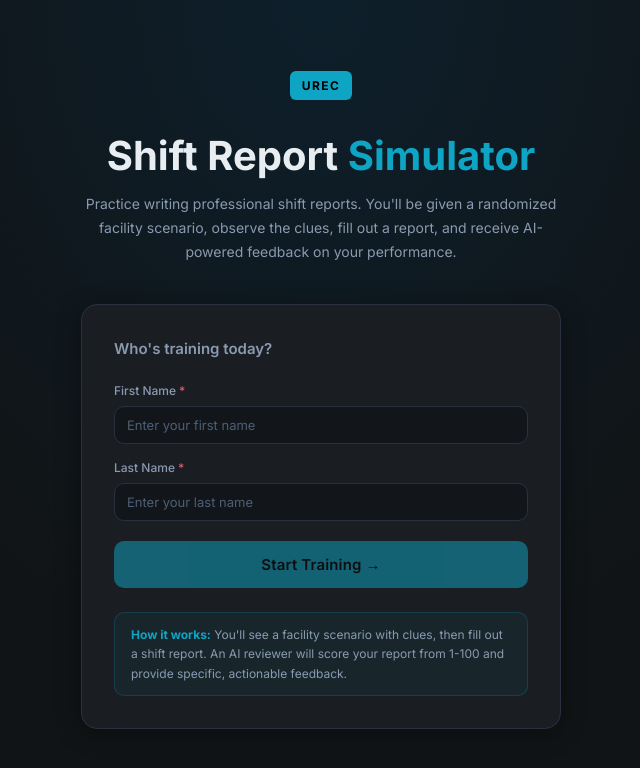
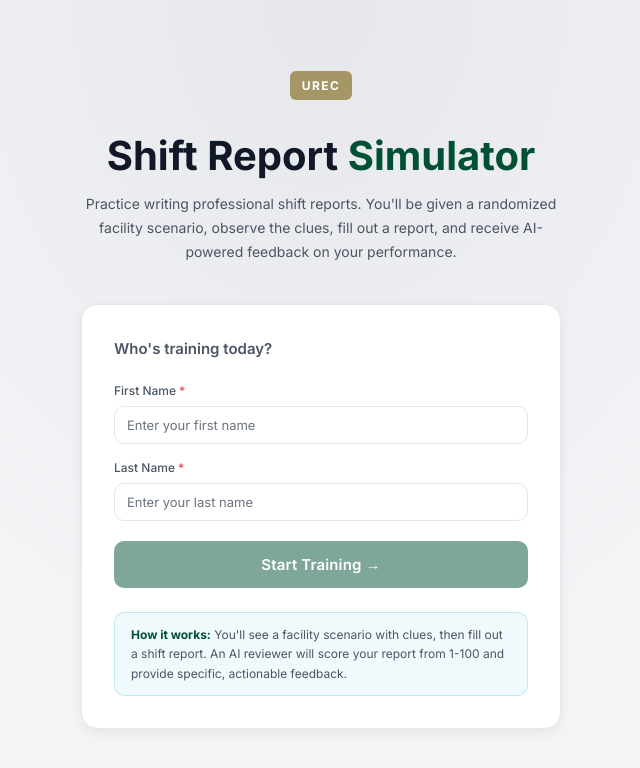
Before and after one commit to Amirtheshwaran/urec-shift-report-simulator, a React (Vite) app: page / in a window 1280 px wide. Shown: the top 768 px of the page, without its empty margins (319-959 px from the left). Built offline with nearby package versions, Linux system fonts and the light colour scheme.

Commit message:
Update theme to UNCC brand colors

```diff
--- a/src/index.css
+++ b/src/index.css
@@ -17,7 +17,7 @@
 
   font: 18px/145% var(--sans);
   letter-spacing: 0.18px;
-  color-scheme: light dark;
+  color-scheme: light;
   color: var(--text);
   background: var(--bg);
   font-synthesis: none;
@@ -30,25 +30,6 @@
   }
 }
 
-@media (prefers-color-scheme: dark) {
-  :root {
-    --text: #9ca3af;
-    --text-h: #f3f4f6;
-    --bg: #16171d;
-    --border: #2e303a;
-    --code-bg: #1f2028;
-    --accent: #c084fc;
-    --accent-bg: rgba(192, 132, 252, 0.15);
-    --accent-border: rgba(192, 132, 252, 0.5);
-    --social-bg: rgba(47, 48, 58, 0.5);
-    --shadow:
-      rgba(0, 0, 0, 0.4) 0 10px 15px -3px, rgba(0, 0, 0, 0.25) 0 4px 6px -2px;
-  }
-
-  #social .button-icon {
-    filter: invert(1) brightness(2);
-  }
-}
 
 body {
   margin: 0;
--- a/src/styles.css
+++ b/src/styles.css
@@ -1,22 +1,23 @@
 /* ─── Design Tokens ─── */
 :root {
-  --bg: #111416;
-  --bg-card: #1a1e23;
-  --bg-input: #12161a;
-  --border: #2a3040;
-  --border-focus: #0ea5c5;
-  --teal: #0ea5c5;
-  --teal-dim: #0c8fab;
-  --teal-glow: rgba(14,165,197,0.15);
-  --text: #e8edf2;
-  --text-dim: #8a9ab0;
-  --text-muted: #4d5f75;
-  --danger: #e05c6a;
-  --success: #2dd4a0;
-  --warning: #f0a84e;
+  --bg: #f3f4f6;
+  --bg-card: #ffffff;
+  --bg-input: #ffffff;
+  --border: #e5e7eb;
+  --border-focus: #005035;
+  --teal: #005035;
+  --teal-dim: #003b27;
+  --teal-glow: rgba(0, 80, 53, 0.1);
+  --niner-gold: #A49665;
+  --text: #111827;
+  --text-dim: #4b5563;
+  --text-muted: #6b7280;
+  --danger: #ef4444;
+  --success: #10b981;
+  --warning: #f59e0b;
   --radius: 10px;
   --radius-lg: 16px;
-  --shadow: 0 4px 24px rgba(0,0,0,0.4);
+  --shadow: 0 4px 12px rgba(0,0,0,0.06);
 }
 
 /* ─── Reset ─── */
@@ -49,7 +50,7 @@ input, select, textarea { font-family: inherit; }
 
 /* ─── Top Bar ─── */
 .topbar {
-  background: #0d1015;
+  background: var(--teal);
   border-bottom: 1px solid var(--border);
   padding: 12px 0;
   position: sticky;
@@ -68,8 +69,8 @@ input, select, textarea { font-family: inherit; }
   gap: 10px;
 }
 .logo-badge {
-  background: var(--teal);
-  color: #000;
+  background: var(--niner-gold);
+  color: #fff;
   font-weight: 700;
   font-size: 11px;
   letter-spacing: 0.08em;
@@ -80,17 +81,17 @@ input, select, textarea { font-family: inherit; }
 .topbar-title {
   font-size: 14px;
   font-weight: 600;
-  color: var(--text);
+  color: #ffffff;
   letter-spacing: 0.01em;
 }
 .topbar-trainee {
   font-size: 12px;
-  color: var(--text-dim);
+  color: rgba(255, 255, 255, 0.85);
 }
 
 /* ─── Step Progress ─── */
 .step-bar {
-  background: #0d1015;
+  background: #ffffff;
   border-bottom: 1px solid var(--border);
   padding: 10px 0;
 }
@@ -135,8 +136,8 @@ input, select, textarea { font-family: inherit; }
   color: var(--text-muted);
   flex-shrink: 0;
 }
-.step-item.active .step-num { background: var(--teal); color: #000; }
-.step-item.done .step-num { background: var(--success); color: #000; }
+.step-item.active .step-num { background: var(--teal); color: #fff; }
+.step-item.done .step-num { background: var(--success); color: #fff; }
 .step-connector { width: 20px; height: 1px; background: var(--border); flex-shrink: 0; }
 
 /* ─── Main Content ─── */
@@ -304,9 +305,9 @@ input, select, textarea { font-family: inherit; }
 }
 .btn-primary {
   background: var(--teal);
-  color: #000;
+  color: #fff;
 }
-.btn-primary:hover { background: var(--teal-dim); transform: translateY(-1px); box-shadow: 0 4px 16px rgba(14,165,197,0.35); }
+.btn-primary:hover { background: var(--teal-dim); transform: translateY(-1px); box-shadow: 0 4px 16px var(--teal-glow); }
 .btn-primary:active { transform: translateY(0); }
 .btn-secondary {
   background: transparent;
@@ -339,7 +340,7 @@ input, select, textarea { font-family: inherit; }
   align-items: center;
   justify-content: center;
   padding: 32px 16px;
-  background: radial-gradient(ellipse at top, #0d1f2b 0%, var(--bg) 60%);
+  background: radial-gradient(ellipse at top, #e5e7eb 0%, var(--bg) 60%);
 }
 .landing-logo {
   display: flex;
@@ -348,8 +349,8 @@ input, select, textarea { font-family: inherit; }
   margin-bottom: 32px;
 }
 .landing-badge {
-  background: var(--teal);
-  color: #000;
+  background: var(--niner-gold);
+  color: #fff;
   font-size: 12px;
   font-weight: 800;
   letter-spacing: 0.12em;
@@ -516,8 +517,8 @@ input, select, textarea { font-family: inherit; }
 
 /* ─── Shift Report Form ─── */
 .form-header {
-  background: linear-gradient(135deg, #0d1f2b 0%, #111820 100%);
-  border: 1px solid var(--border);
+  background: linear-gradient(135deg, var(--teal) 0%, var(--teal-dim) 100%);
+  border: 1px solid var(--teal-dim);
   border-radius: var(--radius-lg);
   padding: 20px 24px;
   margin-bottom: 20px;
@@ -527,8 +528,8 @@ input, select, textarea { font-family: inherit; }
   gap: 16px;
   flex-wrap: wrap;
 }
-.form-header-title { font-size: 16px; font-weight: 700; }
-.form-header-meta { font-size: 12px; color: var(--text-dim); }
+.form-header-title { font-size: 16px; font-weight: 700; color: #ffffff; }
+.form-header-meta { font-size: 12px; color: rgba(255, 255, 255, 0.85); }
 .validation-banner {
   background: rgba(224,92,106,0.1);
   border: 1px solid rgba(224,92,106,0.3);
@@ -662,8 +663,8 @@ input, select, textarea { font-family: inherit; }
 
 /* ─── Reference Panel ─── */
 .ref-panel {
-  background: #0b0e12;
-  border: 1px solid #1a2030;
+  background: #f9fafb;
+  border: 1px solid var(--border);
   border-radius: var(--radius);
   padding: 16px;
   margin-bottom: 20px;
```
